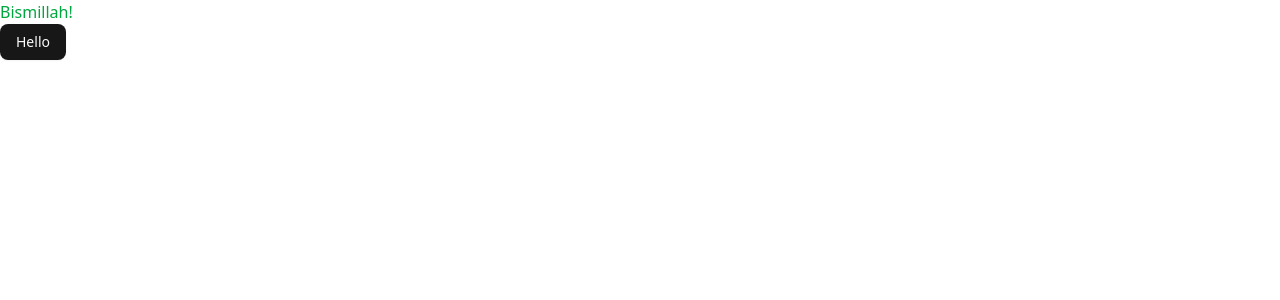
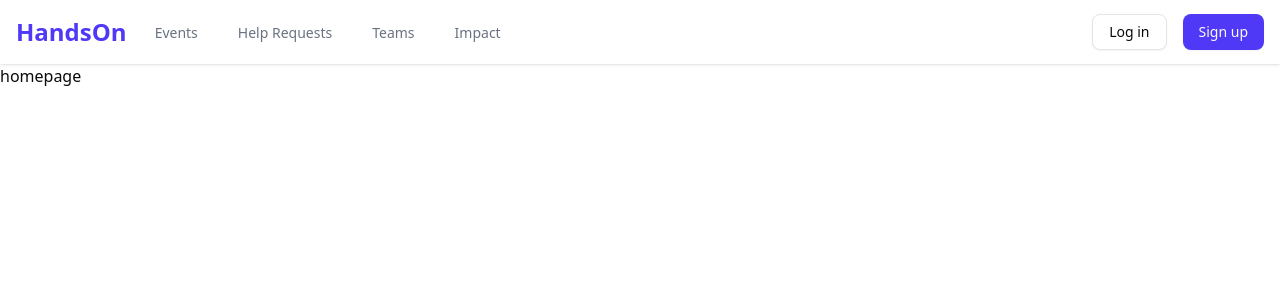
Before and after one commit to Fahim047/hands-on-volunteering-platform, a React (Vite) app in the folder frontend/: page / in a window 1280 px wide. Shown: the top 300 px of the page. Built offline with nearby package versions, Linux system fonts and the light colour scheme.

Commit message:
💄 style: add navbar

```diff
--- a/frontend/src/App.jsx
+++ /dev/null
@@ -1,12 +0,0 @@
-import { Button } from './components/ui/button';
-
-const App = () => {
-	return (
-		<div>
-			<h1 className="text-green-600">Bismillah!</h1>
-			<Button>Hello</Button>
-		</div>
-	);
-};
-
-export default App;
--- /dev/null
+++ b/frontend/src/components/shared/Navbar.jsx
@@ -0,0 +1,167 @@
+import { useState } from 'react';
+import { Link } from 'react-router';
+import { Button } from '../ui/button';
+
+const Navbar = ({ user }) => {
+	const [isMenuOpen, setIsMenuOpen] = useState(false);
+
+	return (
+		<nav className="bg-white shadow-sm">
+			<div className="max-w-7xl mx-auto px-4">
+				<div className="flex justify-between h-16">
+					<div className="flex">
+						<div className="flex-shrink-0 flex items-center">
+							<Link to="/" className="text-2xl font-bold text-indigo-600">
+								HandsOn
+							</Link>
+						</div>
+						<div className="hidden sm:ml-6 sm:flex sm:space-x-8">
+							<Link
+								to="/events"
+								className="border-transparent text-gray-500 hover:border-indigo-500 hover:text-gray-700 inline-flex items-center px-1 pt-1 border-b-2 text-sm font-medium"
+							>
+								Events
+							</Link>
+							<Link
+								to="/help-requests"
+								className="border-transparent text-gray-500 hover:border-indigo-500 hover:text-gray-700 inline-flex items-center px-1 pt-1 border-b-2 text-sm font-medium"
+							>
+								Help Requests
+							</Link>
+							<Link
+								to="/teams"
+								className="border-transparent text-gray-500 hover:border-indigo-500 hover:text-gray-700 inline-flex items-center px-1 pt-1 border-b-2 text-sm font-medium"
+							>
+								Teams
+							</Link>
+							<Link
+								to="/impact"
+								className="border-transparent text-gray-500 hover:border-indigo-500 hover:text-gray-700 inline-flex items-center px-1 pt-1 border-b-2 text-sm font-medium"
+							>
+								Impact
+							</Link>
+						</div>
+					</div>
+					<div className="hidden sm:ml-6 sm:flex sm:items-center">
+						{user ? (
+							<div className="flex items-center space-x-4">
+								<Link to="/profile" className="flex items-center">
+									<img
+										className="h-8 w-8 rounded-full"
+										src={user.avatar || 'https://via.placeholder.com/40'}
+										alt="User avatar"
+									/>
+									<span className="ml-2 text-sm font-medium text-gray-700">
+										{user.name}
+									</span>
+								</Link>
+							</div>
+						) : (
+							<div className="flex items-center space-x-4">
+								<Button asChild variant="outline">
+									<Link to="/login">Log in</Link>
+								</Button>
+								<Button asChild className="bg-indigo-600 hover:bg-indigo-700">
+									<Link to="/register">Sign up</Link>
+								</Button>
+							</div>
+						)}
+					</div>
+
+					{/* Mobile menu button */}
+					<div className="flex items-center sm:hidden">
+						<Button onClick={() => setIsMenuOpen(!isMenuOpen)}>
+							<span className="sr-only">Open main menu</span>
+							<svg
+								className="h-6 w-6"
+								xmlns="http://www.w3.org/2000/svg"
+								fill="none"
+								viewBox="0 0 24 24"
+								stroke="currentColor"
+							>
+								<path
+									strokeLinecap="round"
+									strokeLinejoin="round"
+									strokeWidth={2}
+									d="M4 6h16M4 12h16M4 18h16"
+								/>
+							</svg>
+						</Button>
+					</div>
+				</div>
+			</div>
+
+			{/* Mobile menu */}
+			{isMenuOpen && (
+				<div className="sm:hidden">
+					<div className="pt-2 pb-3 space-y-1">
+						<Link
+							to="/events"
+							className="block pl-3 pr-4 py-2 border-l-4 border-transparent text-base font-medium text-gray-600 hover:bg-gray-50 hover:border-indigo-500"
+						>
+							Events
+						</Link>
+						<Link
+							to="/help-requests"
+							className="block pl-3 pr-4 py-2 border-l-4 border-transparent text-base font-medium text-gray-600 hover:bg-gray-50 hover:border-indigo-500"
+						>
+							Help Requests
+						</Link>
+						<Link
+							to="/teams"
+							className="block pl-3 pr-4 py-2 border-l-4 border-transparent text-base font-medium text-gray-600 hover:bg-gray-50 hover:border-indigo-500"
+						>
+							Teams
+						</Link>
+						<Link
+							to="/impact"
+							className="block pl-3 pr-4 py-2 border-l-4 border-transparent text-base font-medium text-gray-600 hover:bg-gray-50 hover:border-indigo-500"
+						>
+							Impact
+						</Link>
+					</div>
+					{user ? (
+						<div className="pt-4 pb-3 border-t border-gray-200">
+							<div className="flex items-center px-4">
+								<div className="flex-shrink-0">
+									<img
+										className="h-10 w-10 rounded-full"
+										src={user.avatar || 'https://via.placeholder.com/40'}
+										alt="User avatar"
+									/>
+								</div>
+								<div className="ml-3">
+									<div className="text-base font-medium text-gray-800">
+										{user.name}
+									</div>
+									<div className="text-sm font-medium text-gray-500">
+										{user.email}
+									</div>
+								</div>
+							</div>
+							<div className="mt-3 space-y-1">
+								<Button asChild>
+									<Link to="/profile">Your Profile</Link>
+								</Button>
+								<Button>Sign out</Button>
+							</div>
+						</div>
+					) : (
+						<div className="px-4 pt-4 pb-3 border-t border-gray-200">
+							<div className="space-x-2">
+								<Button asChild variant="outline">
+									<Link to="/login">Log in</Link>
+								</Button>
+								<Button asChild className="bg-indigo-600 hover:bg-indigo-700">
+									<Link to="/register">Sign up</Link>
+								</Button>
+							</div>
+						</div>
+					)}
+				</div>
+			)}
+		</nav>
+	);
+};
+
+export default Navbar;
--- /dev/null
+++ b/frontend/src/layouts/MainLayout.jsx
@@ -0,0 +1,13 @@
+import Navbar from '@/components/shared/Navbar';
+import { Outlet } from 'react-router';
+
+const MainLayout = () => {
+	return (
+		<>
+			<Navbar />
+			<Outlet />
+		</>
+	);
+};
+
+export default MainLayout;
--- a/frontend/src/main.jsx
+++ b/frontend/src/main.jsx
@@ -1,15 +1,18 @@
 import { StrictMode } from 'react';
 import { createRoot } from 'react-dom/client';
 import { BrowserRouter, Route, Routes } from 'react-router';
-import App from './App.jsx';
 import './index.css';
+import MainLayout from './layouts/MainLayout';
+import HomePage from './pages/Homepage.jsx';
 createRoot(document.getElementById('root')).render(
 	<StrictMode>
 		<BrowserRouter>
 			<Routes>
-				<Route path="/" element={<App />} />
-				<Route path="/events" element={<h1>Events</h1>} />
-				<Route path="*" element={<h1>404</h1>} />
+				<Route path="/" element={<MainLayout />}>
+					<Route index element={<HomePage />} />
+					<Route path="/events" element={<h1>Events</h1>} />
+					<Route path="*" element={<h1>404</h1>} />
+				</Route>
 			</Routes>
 		</BrowserRouter>
 	</StrictMode>
--- /dev/null
+++ b/frontend/src/pages/HomePage.jsx
@@ -0,0 +1,5 @@
+const HomePage = () => {
+	return <div>homepage</div>;
+};
+
+export default HomePage;
```
